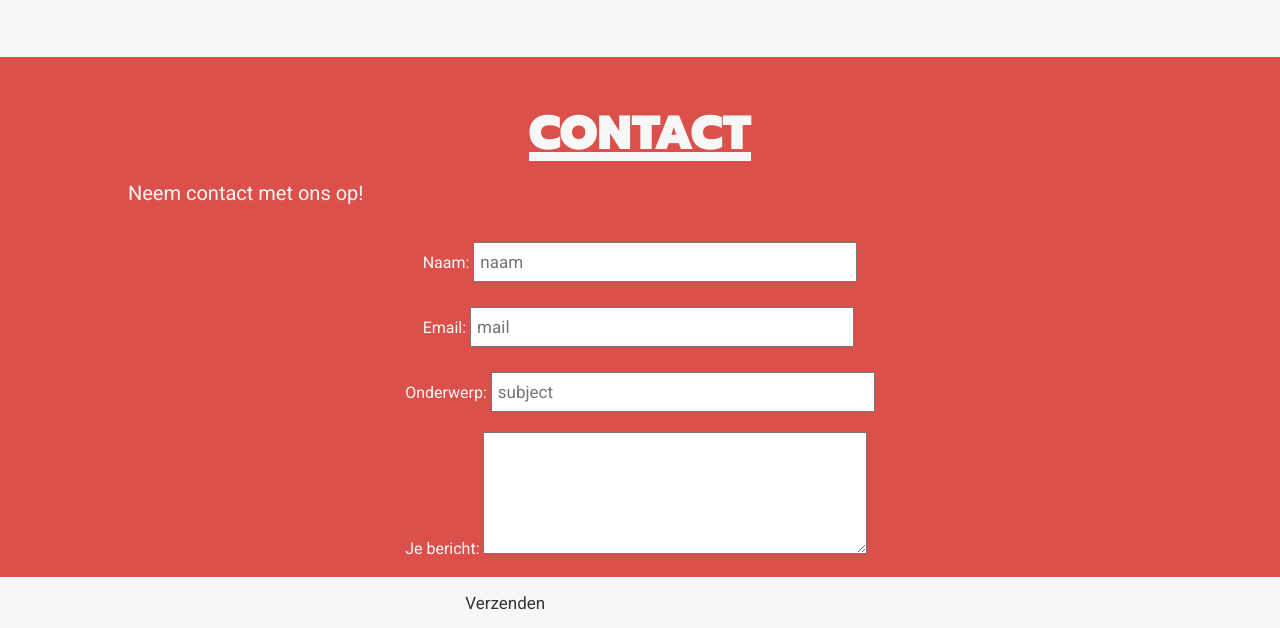
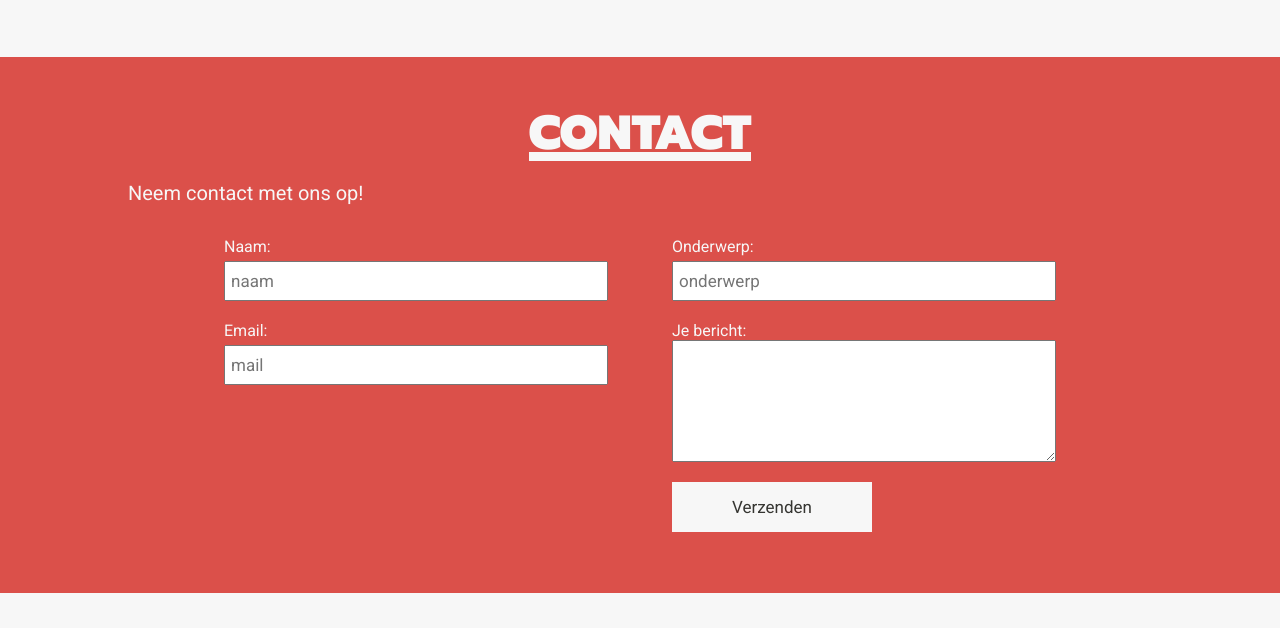
Before and after one commit to MariusHendriks/Moedersmooiste, a PHP site: page / in a window 1280 px wide. Shown: the part 3551-4179 px from the top of the page. After the commit the page ends 4144 px from the top, so only its background shows below. Run offline with PHP 8.4, Linux system fonts and the light colour scheme; some libraries are stand-ins or nearby versions.

Commit message:
contact html fixt

```diff
--- a/modules/contact.php
+++ b/modules/contact.php
@@ -5,35 +5,35 @@
 
 if ($_POST) {
     if (!$_POST["email"]) {
-        $error .= "An email address is required.<br>";
+        $error .= "Een email address is verplicht.<br>";
     }
 
     if (!$_POST["content"]) {
-        $error .= "The content field is required.<br>";
+        $error .= "Het berichten veld moet ingevuld zijn.<br>";
     }
 
     if (!$_POST["subject"]) {
-        $error .= "The subject is required.<br>";
+        $error .= "Een onderwerp is verplicht.<br>";
     }
 
     if ($_POST['email'] && filter_var($_POST["email"], FILTER_VALIDATE_EMAIL) === false) {
-        $error .= "The email address is invalid.<br>";
+        $error .= "Het ingevulde email address is niet geldig.<br>";
     }
 
     if ($error != "") {
-        $error = '<div class="alert alert-danger" role="alert"><p>There were error(s) in your form:</p>' . $error . '</div>';
+        $error = 'Er waren 1 of meer fouten in het contact veld. Probeer het nog een keer! <br />' . $error;
     }
     else {
-        $emailTo = "dylano.hartman@gmail.com";
+        $emailTo = "";
         $subject = $_POST['subject'];
         $content = $_POST['content'];
         $headers = "From: ".$_POST['email'];
 
         if (mail($emailTo, $subject, $content, $headers)) {
-            $successMessage = '<div class="success" role="alert">Your message was sent, we\'ll get back to you ASAP!</div>';
+            $successMessage = 'Je bericht is verzonden. We komen zo spoedig mogenlijk bij je terug!';
         }
         else {
-            $error = '<div class="error" role="alert"><p><strong>Your message couldn\'t be sent - please try again later</div>';
+            $error = '<strong>Je bericht kon niet verzonden worden. Probeer het later nog eens!';
         }
     }
 }
@@ -45,28 +45,30 @@
 <div class="sectionContent">
     <p>Neem contact met ons op!</p>
 
-    <div id="error"><?php echo $error; ?></div>
+
     <form method="post">
         <div class="contact-left">
             <fieldset>
-                <label for="name">Naam:</label>
+                <label for="name">Naam:<br /></label>
                 <input type="text" name="name" placeholder="naam" class="name">
             </fieldset>
             <fieldset>
-                <label for="email">Email:</label>
+                <label for="email">Email:<br /></label>
                 <input type="email" name="email" placeholder="mail" class="email">
             </fieldset>
         </div>
         <div class="contact-right">
             <fieldset>
-                <label for="subject">Onderwerp:</label>
-                <input type="text" name="subject" placeholder="subject" class="subject">
+                <label for="subject">Onderwerp:<br /></label>
+                <input type="text" name="subject" placeholder="onderwerp" class="subject">
             </fieldset>
             <fieldset>
-                <label for="message">Je bericht:</label>
-                <textarea name="content" rows="8" cols="80" class="content"></textarea>
+                <label for="message">Je bericht:<br /></label>
+                <textarea name="content" rows="8" cols="20" class="bericht"></textarea>
             </fieldset>
             <button type="submit" name="button" class="submit">Verzenden</button>
         </div>
     </form>
+
+    <p><?php echo $error; ?></p>
 </div>
```
